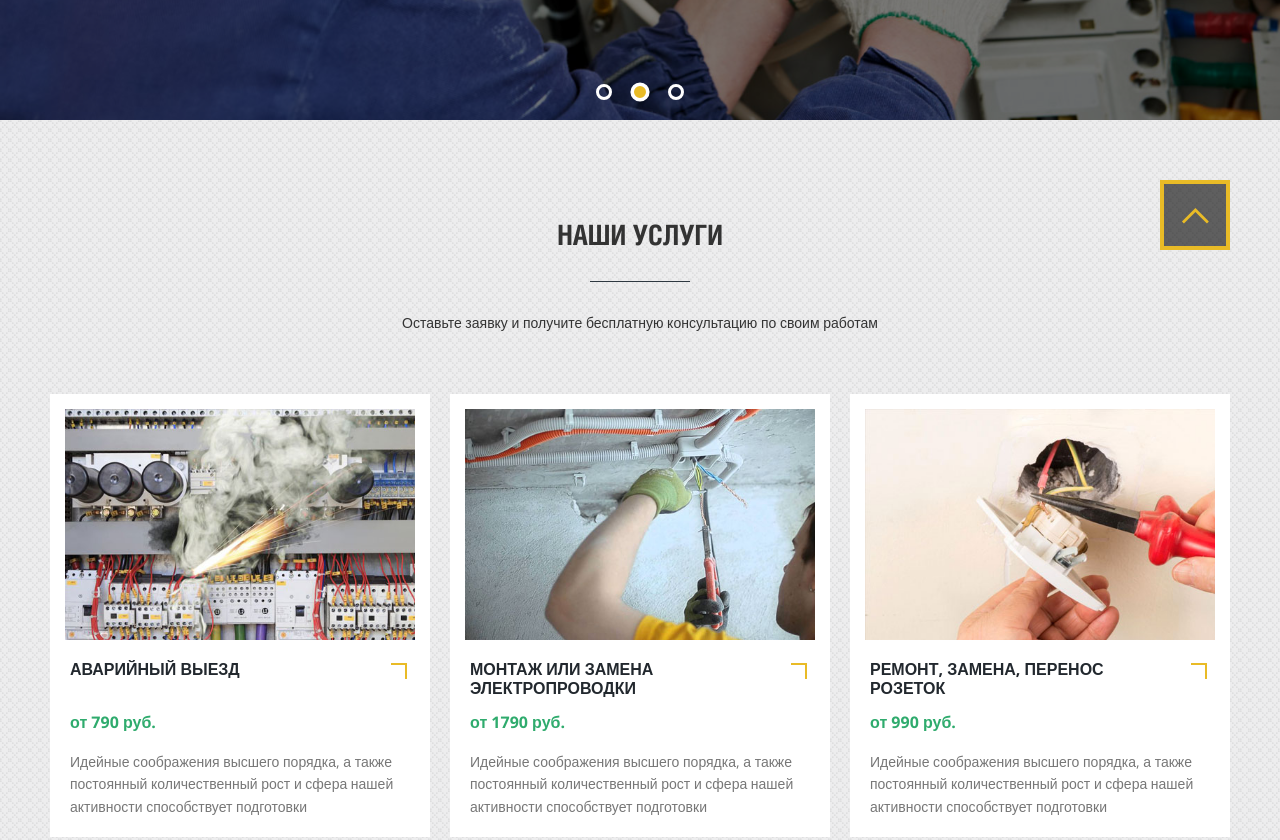
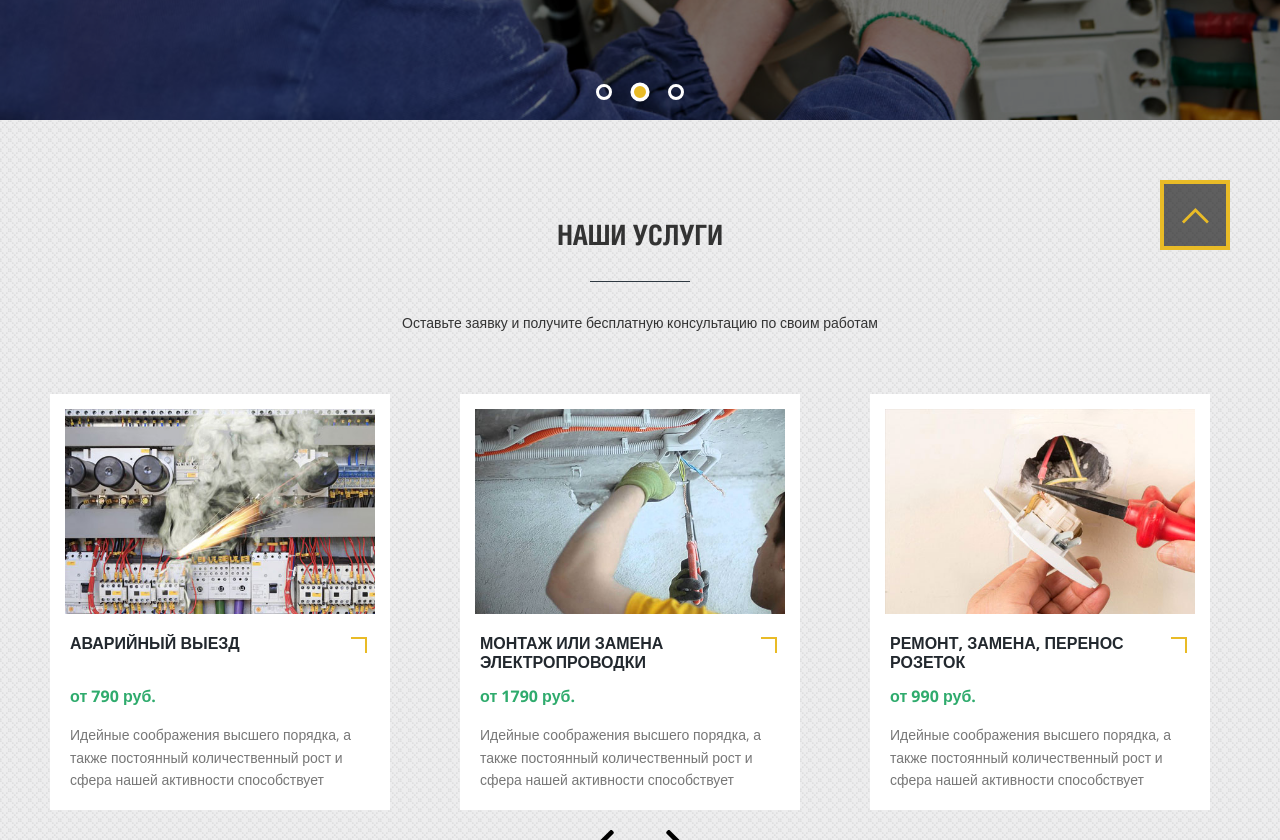
Before and after one commit to dimabenchuk2000/graduationProject, a website built with webpack: page dist/index.html in a window 1280 px wide. Shown: the part 500-1340 px from the top of the page. Built offline with nearby package versions, Linux system fonts and the light colour scheme; files whose address does not match are found by name.

Commit message:
Реализовал slider при помощи библиотеки swiper

```diff
--- a/package.json
+++ b/package.json
@@ -10,6 +10,9 @@
   "author": "",
   "license": "ISC",
   "description": "",
+  "dependencies": {
+    "swiper": "^11.2.1"
+  },
   "devDependencies": {
     "@eslint/js": "^9.16.0",
     "eslint": "^9.16.0",
--- a/src/index.js
+++ b/src/index.js
@@ -1,6 +1,7 @@
 import modal from "./modules/modal";
 import smoothScrolling from "./modules/smoothScrolling";
 import slider from "./modules/slider";
+import sliderSwiper from "./modules/sliderSwiper";
 
 modal();
 smoothScrolling();
@@ -15,3 +16,4 @@ slider({
   buttonRight: "none",
   buttonLeft: "none",
 });
+sliderSwiper();
--- /dev/null
+++ b/src/modules/sliderSwiper.js
@@ -0,0 +1,32 @@
+import Swiper from "swiper";
+import { Navigation } from "swiper/modules";
+
+const sliderSwiper = () => {
+  // eslint-disable-next-line no-unused-vars
+  const swiper = new Swiper(".swiper", {
+    modules: [Navigation],
+    loop: true,
+    slidesPerView: 1,
+    spaceBetween: 10,
+    navigation: {
+      nextEl: ".arrow-right",
+      prevEl: ".arrow-left",
+    },
+    breakpoints: {
+      640: {
+        slidesPerView: 1,
+        spaceBetween: 20,
+      },
+      768: {
+        slidesPerView: 2,
+        spaceBetween: 40,
+      },
+      1024: {
+        slidesPerView: 3,
+        spaceBetween: 50,
+      },
+    },
+  });
+};
+
+export default sliderSwiper;
```
Also changed, not shown: dist/css/style.css, dist/index.html, dist/js/main.js.
